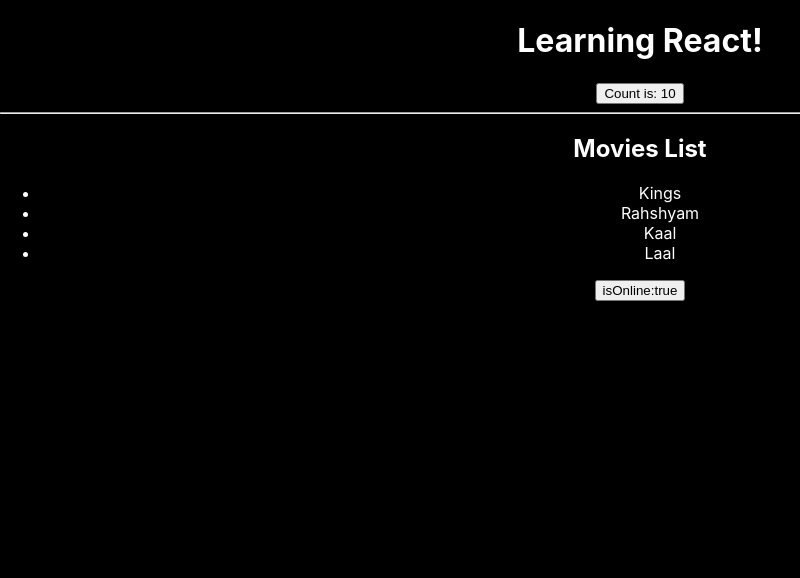
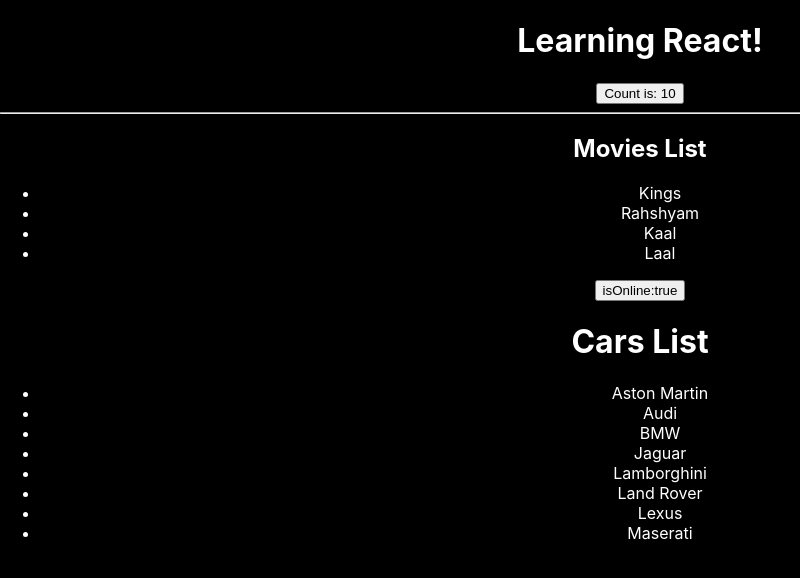
Before and after one commit to devlearning9874/LearningReact, a React (Create React App) app: page / in a window 1280 px wide. Shown: the top 578 px of the page, without its empty margins (0-800 px from the left). Built offline with nearby package versions, Linux system fonts and the light colour scheme.

Commit message:
Completed Props

```diff
--- a/src/App.js
+++ b/src/App.js
@@ -2,6 +2,7 @@
 import './App.css';
 import Counter from './component/Counter';
 import  MoviesList  from './component/MoviesList';
+import  PropsDemo  from './component/PropsDemo';
 import  Speedometer from './component/Speedometer';
 
 function App() {
@@ -14,7 +15,7 @@
       <Counter />
       {isOnline ? <MoviesList /> : <Speedometer />}
       <button onClick={()=>setisOnline(!isOnline)}>isOnline:{isOnline.toString()}</button>
-
+      <PropsDemo />
     </div>
   );
 }
--- /dev/null
+++ b/src/component/Cars.js
@@ -0,0 +1,22 @@
+import React from 'react'
+
+
+ const Cars = (props) => {
+    return (
+        <div>
+            <ul>
+                {
+                    props.cars.map((name)=>{
+                        return(
+                            <li>{name}</li>
+                        )
+
+                    })
+
+                    }
+            </ul>
+        </div>
+    )
+}
+
+export default Cars
--- /dev/null
+++ b/src/component/PropsDemo.js
@@ -0,0 +1,22 @@
+import React from "react";
+import Cars from "./Cars"
+
+const PropsDemo = () => {
+  const cars = [
+    "Aston Martin",
+    "Audi",
+    " BMW ",
+    "Jaguar",
+    "Lamborghini",
+    " Land Rover ",
+    " Lexus",
+    "Maserati",
+  ];
+
+  return <div>
+      <h1>Cars List</h1>
+       <Cars  cars={cars} />
+  </div>;
+};
+
+export default PropsDemo
```
Also changed, not shown: 1 other file (tests, documents, lock files or other folders).
